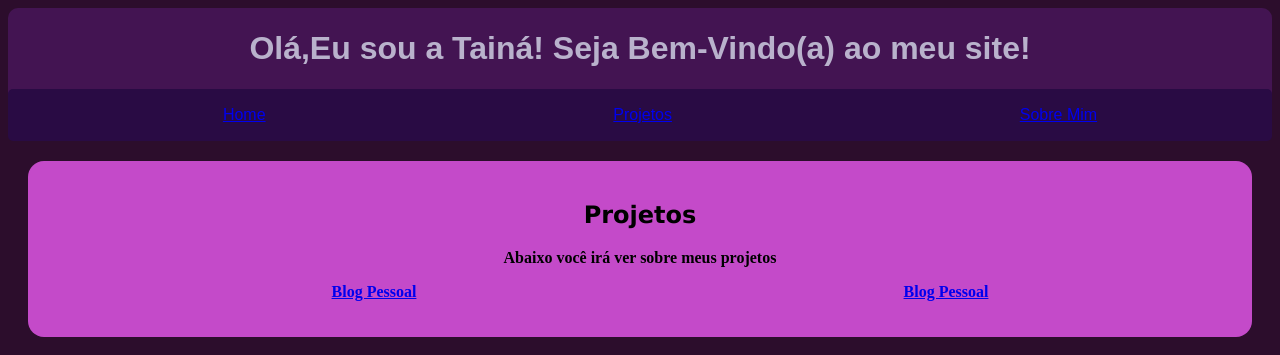
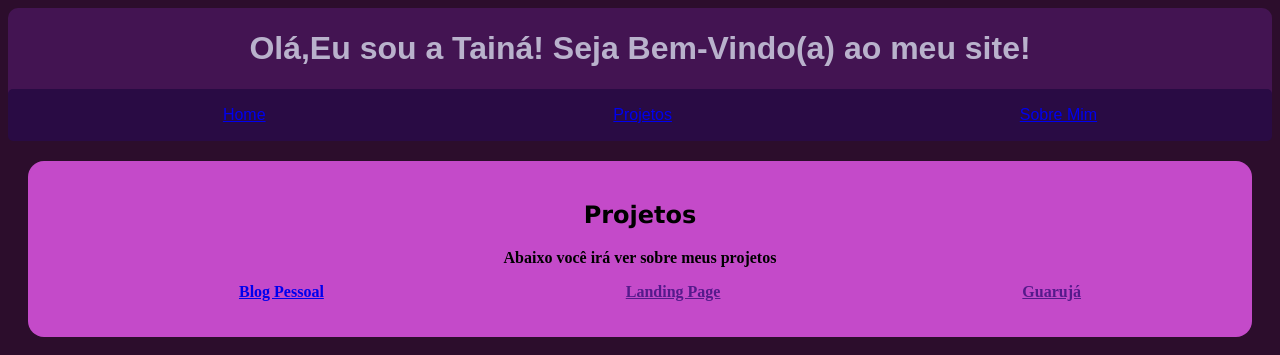
Before and after one commit to TainaCassia/TainaCassia.github.io, a plain HTML site: page pag2.html in a window 1280 px wide. Shown: the top 355 px of the page. Drawn offline with Linux system fonts and the light colour scheme.

Commit message:
Update pag2.html

```diff
--- a/pag2.html
+++ b/pag2.html
@@ -24,7 +24,8 @@
         <p>Abaixo você irá ver sobre meus projetos </p>
         <ul>
         <li><a href="https://tainacassia.github.io/blog-pessoal/">Blog Pessoal</a></li>
-        <li><a href="C:\Users\aluno\Downloads\portifólio.nv.ccc-2025-20250327T111322Z-001\portifólio.nv.ccc-2025\blog.proz-20250325T133311Z-001\blog.proz11\index2.html">Blog Pessoal</a></li>
+        <li><a href="">Landing Page</a></li>
+        <li><a href="">Guarujá</a></li>
         </ul>
 
 
```
